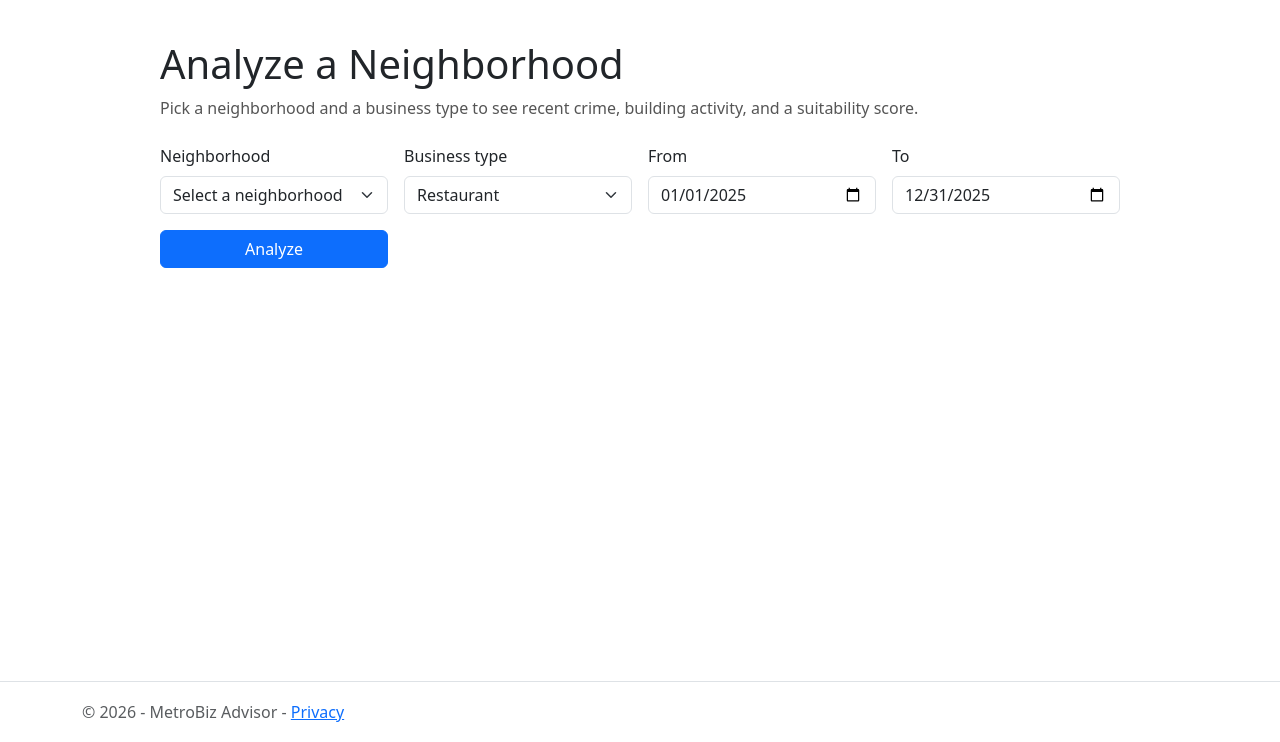
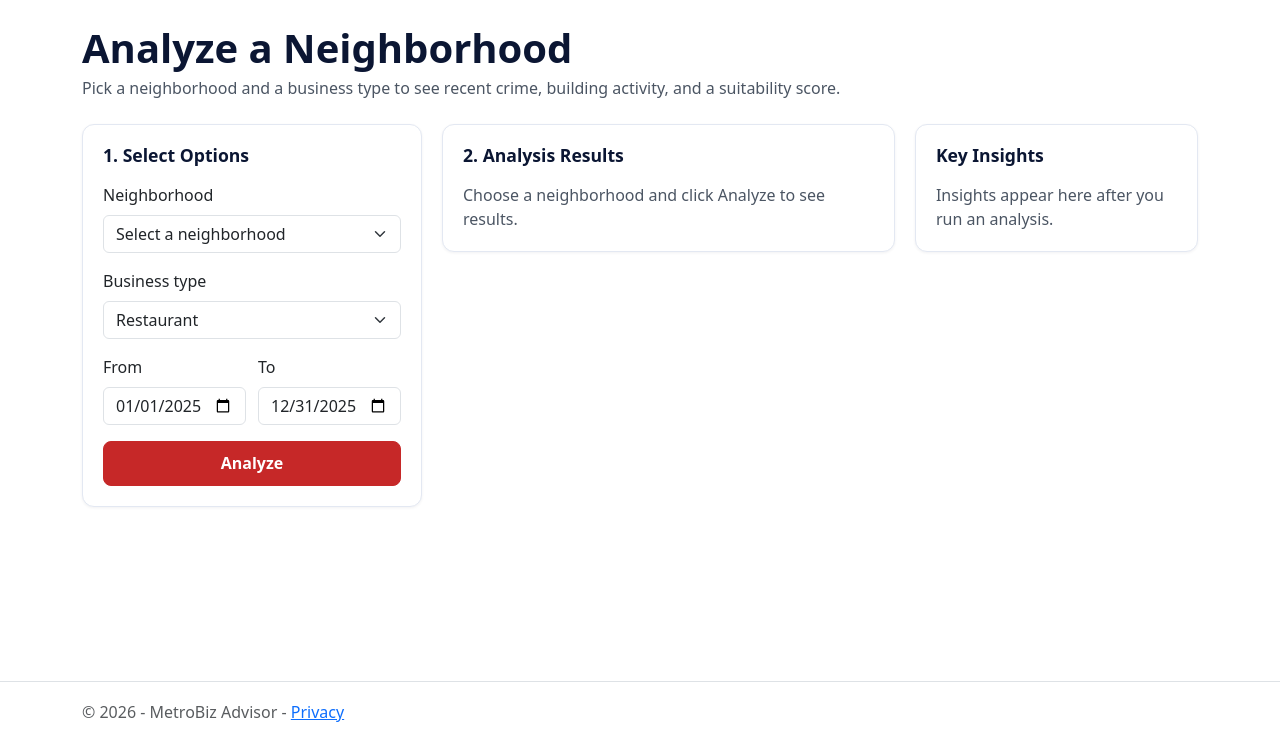
Before and after one commit to priyakachhia/IS7024-Group-Project, an ASP.NET Core app: page /Analyze in a window 1280 px wide. Shown: the part 58-800 px from the top of the page. Run offline with ASP.NET Core 8, Linux system fonts and the light colour scheme; style sheets or scripts are compiled from the project's sources; some libraries are stand-ins or nearby versions.

Commit message:
Restyle Analyze page into options, results and insights panels

```diff
--- a/Cincy Biz Advisor/Pages/Analyze.cshtml
+++ b/Cincy Biz Advisor/Pages/Analyze.cshtml
@@ -3,6 +3,7 @@
 @using Cincy_Biz_Advisor.Models
 @{
     ViewData["Title"] = "Analyze a Neighborhood";
+    var result = Model.Result;
 }
 
 <link rel="stylesheet" href="~/css/analyze.css" asp-append-version="true" />
@@ -12,6 +13,10 @@
     <p class="analyze-intro">
         Pick a neighborhood and a business type to see recent crime, building activity, and a suitability score.
     </p>
+
+    <div class="analyze-layout">
+        <section class="analyze-panel" aria-labelledby="options-heading">
+            <h2 id="options-heading">1. Select Options</h2>
 
             <form method="post" class="analyze-form">
                 <div class="analyze-field">
@@ -31,6 +36,7 @@
                     <select asp-for="BusinessType" asp-items="Html.GetEnumSelectList<BusinessType>()" class="form-select"></select>
                 </div>
 
+                <div class="analyze-dates">
                     <div class="analyze-field">
                         <label asp-for="From" class="form-label"></label>
                         <input asp-for="From" class="form-control" />
@@ -41,40 +47,36 @@
                         <input asp-for="To" class="form-control" aria-describedby="to-error" />
                         <span asp-validation-for="To" id="to-error" class="text-danger" role="alert"></span>
                     </div>
+                </div>
 
                 <div class="analyze-actions">
-            <button type="submit" class="btn btn-primary">Analyze</button>
+                    <button type="submit" class="btn btn-analyze">Analyze</button>
                 </div>
             </form>
+        </section>
 
         <div class="analyze-output" aria-live="polite">
             @if (Model.ErrorMessage is not null)
             {
-            <div class="alert alert-danger" role="alert">@Model.ErrorMessage</div>
+                <div class="alert alert-danger analyze-alert" role="alert">@Model.ErrorMessage</div>
             }
 
-        @if (Model.Result is NeighborhoodAnalysis result)
+            <section class="analyze-panel" aria-labelledby="results-heading">
+                <h2 id="results-heading">2. Analysis Results</h2>
+
+                @if (result is not null)
                 {
-            <section class="analyze-results" aria-labelledby="results-heading">
-                <h2 id="results-heading">Results</h2>
+                    <p class="analyze-subtitle">@result.Neighborhood | @result.BusinessTypeName</p>
                     <p class="analyze-period">
                         @result.PeriodStart.ToString("MMMM d, yyyy") – @result.PeriodEnd.ToString("MMMM d, yyyy")
                     </p>
 
                     <dl class="analyze-stats">
-                    <div class="analyze-stat">
-                        <dt>Neighborhood</dt>
-                        <dd>@result.Neighborhood</dd>
-                    </div>
-                    <div class="analyze-stat">
-                        <dt>Business Type</dt>
-                        <dd>@result.BusinessTypeName</dd>
-                    </div>
-                    <div class="analyze-stat">
+                        <div class="analyze-stat analyze-stat-crime">
                             <dt>Reported Crimes</dt>
                             <dd>@result.CrimeCount</dd>
                         </div>
-                    <div class="analyze-stat">
+                        <div class="analyze-stat analyze-stat-permits">
                             <dt>Building Permits</dt>
                             <dd>@result.PermitCount</dd>
                         </div>
@@ -83,13 +85,30 @@
                             <dd>@result.SuitabilityScore / 100</dd>
                         </div>
                     </dl>
+                }
+                else
+                {
+                    <p class="analyze-placeholder">Choose a neighborhood and click Analyze to see results.</p>
+                }
+            </section>
 
-                <p class="analyze-explanation">
-                    Safety score @result.SafetyScore.ToString("0.#") and growth score @result.GrowthScore.ToString("0.#"),
-                    weighted for a @result.BusinessTypeName.ToLowerInvariant().
-                </p>
+            <section class="analyze-panel" aria-labelledby="insights-heading">
+                <h2 id="insights-heading">Key Insights</h2>
+
+                @if (result is not null)
+                {
+                    <ul class="analyze-insights">
+                        <li>Safety score <strong>@result.SafetyScore.ToString("0.#") / 100</strong>, based on @result.CrimeCount reported crimes.</li>
+                        <li>Growth score <strong>@result.GrowthScore.ToString("0.#") / 100</strong>, based on @result.PermitCount building permits issued.</li>
+                        <li>Weighted for a @result.BusinessTypeName.ToLowerInvariant(), the suitability score is <strong>@result.SuitabilityScore / 100</strong>.</li>
+                    </ul>
+                }
+                else
+                {
+                    <p class="analyze-placeholder">Insights appear here after you run an analysis.</p>
+                }
             </section>
-        }
+        </div>
     </div>
 </section>
 
--- a/Cincy Biz Advisor/wwwroot/css/analyze.css
+++ b/Cincy Biz Advisor/wwwroot/css/analyze.css
@@ -1,77 +1,172 @@
-/* Styles for the Analyze page (Pages/Analyze.cshtml). Kept out of the page so there is no inline CSS. */
-
 .analyze {
-    max-width: 960px;
-    margin: 0 auto;
-    padding: 1.5rem 0;
+    padding: 0.5rem 0 2rem;
 }
 
+    .analyze h1 {
+        font-weight: 700;
+        color: #0b1633;
+        margin-bottom: 0.25rem;
+    }
+
 .analyze-intro {
-    color: #555;
+    color: #4b5563;
     margin-bottom: 1.5rem;
 }
 
-.analyze-form {
+.analyze-layout {
     display: grid;
-    grid-template-columns: repeat(auto-fit, minmax(200px, 1fr));
-    gap: 1rem;
-    align-items: end;
-    margin-bottom: 2rem;
+    grid-template-columns: minmax(260px, 340px) 1fr;
+    gap: 1.25rem;
+    align-items: start;
 }
 
-.analyze-actions {
-    display: flex;
-    align-items: end;
+.analyze-output {
+    display: grid;
+    grid-template-columns: 1.6fr 1fr;
+    gap: 1.25rem;
+    align-items: start;
 }
 
-.analyze-actions .btn {
-    width: 100%;
+.analyze-alert {
+    grid-column: 1 / -1;
+    margin-bottom: 0;
 }
 
-.analyze-results h2 {
-    font-size: 1.5rem;
-    margin-bottom: 0.25rem;
+.analyze-panel {
+    background: #ffffff;
+    border: 1px solid #e3e8f2;
+    border-radius: 12px;
+    padding: 1.25rem;
+    box-shadow: 0 1px 3px rgba(11, 22, 51, 0.06);
+}
+
+    .analyze-panel h2 {
+        font-size: 1.1rem;
+        font-weight: 700;
+        color: #0b1633;
+        margin-bottom: 1rem;
+    }
+
+.analyze-field {
+    margin-bottom: 1rem;
+}
+
+.analyze-dates {
+    display: grid;
+    grid-template-columns: minmax(0, 1fr) minmax(0, 1fr);
+    gap: 0.75rem;
+}
+
+    .analyze-dates .analyze-field,
+    .analyze-dates .form-control {
+        min-width: 0;
+        width: 100%;
+    }
+
+.analyze-actions .btn-analyze {
+    width: 100%;
+    background-color: #c62828;
+    border-color: #c62828;
+    color: #ffffff;
+    font-weight: 600;
+    padding: 0.6rem 1rem;
+    border-radius: 8px;
+}
+
+    .analyze-actions .btn-analyze:hover {
+        background-color: #a31f1f;
+        border-color: #a31f1f;
+        color: #ffffff;
+    }
+
+    .analyze-actions .btn-analyze:focus-visible {
+        outline: 3px solid #0b1633;
+        outline-offset: 2px;
+    }
+
+.analyze-subtitle {
+    font-weight: 600;
+    color: #0b1633;
+    margin-bottom: 0.1rem;
 }
 
 .analyze-period {
-    color: #555;
-    margin-bottom: 1rem;
+    color: #4b5563;
+    margin-bottom: 0.75rem;
 }
 
 .analyze-stats {
     display: grid;
-    grid-template-columns: repeat(auto-fit, minmax(160px, 1fr));
-    gap: 1rem;
+    grid-template-columns: repeat(auto-fit, minmax(140px, 1fr));
+    gap: 0.75rem;
     margin: 0;
 }
 
 .analyze-stat {
-    border: 1px solid #d1d9e0;
-    border-radius: 8px;
-    padding: 1rem;
+    border-radius: 10px;
+    padding: 0.9rem 1rem;
 }
 
-.analyze-stat dt {
-    font-size: 0.875rem;
-    font-weight: 600;
-    color: #555;
+    .analyze-stat dt {
+        font-size: 0.85rem;
+        font-weight: 600;
+        color: #374151;
+        margin-bottom: 0.25rem;
+    }
+
+    .analyze-stat dd {
+        margin: 0;
+        font-size: 1.75rem;
+        font-weight: 700;
+        color: #0b1633;
+    }
+
+.analyze-stat-crime {
+    background-color: #eaf6ee;
 }
 
-.analyze-stat dd {
-    font-size: 1.5rem;
-    margin: 0.25rem 0 0;
+.analyze-stat-permits {
+    background-color: #eaf1ff;
 }
 
 .analyze-stat-score {
-    border-color: #c8102e;
+    background-color: #fdecec;
+    border: 1px solid #c62828;
 }
 
-.analyze-stat-score dd {
-    color: #c8102e;
-    font-weight: 700;
+    .analyze-stat-score dd {
+        color: #b71c1c;
+    }
+
+.analyze-insights {
+    list-style: none;
+    padding: 0;
+    margin: 0;
 }
 
-.analyze-explanation {
-    margin-top: 1rem;
-    color: #555;
+    .analyze-insights li {
+        padding: 0.6rem 0;
+        border-bottom: 1px solid #eef1f7;
+        color: #1f2937;
+    }
+
+        .analyze-insights li:last-child {
+            border-bottom: none;
+        }
+
+.analyze-placeholder {
+    color: #4b5563;
+    margin: 0;
 }
+
+@media (max-width: 1199.98px) {
+    .analyze-output {
+        grid-template-columns: 1fr;
+    }
+}
+
+@media (max-width: 991.98px) {
+    .analyze-layout {
+        grid-template-columns: 1fr;
+    }
+}
```
Lines whose indentation alone changed are shown as unchanged.
